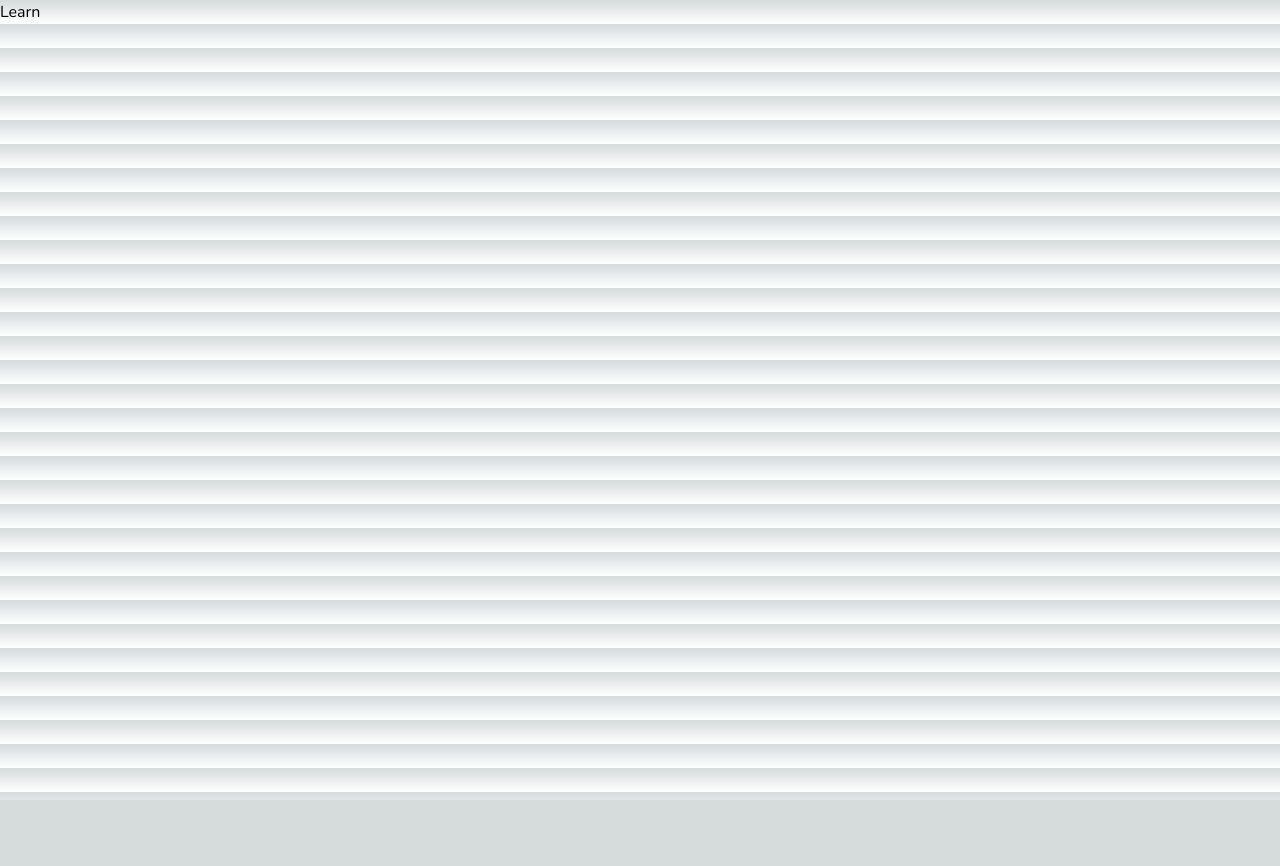
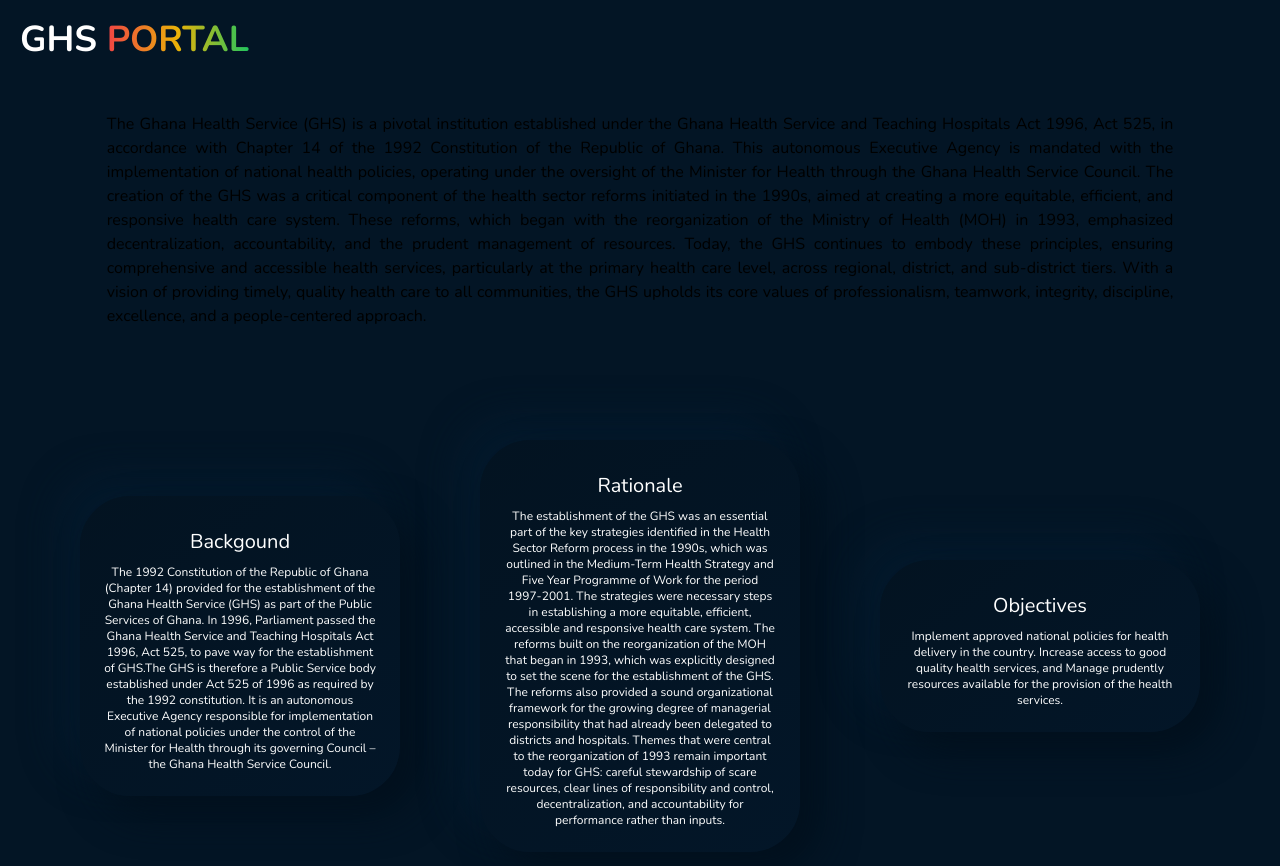
Before and after one commit to Sonnysam/ghs-auth-system, a Next.js app in the folder frontend/: page /learn in a window 1280 px wide. Shown: the top 866 px of the page. Before the commit the page ends 800 px from the top, so only its background shows below. Built offline with nearby package versions, Linux system fonts and the light colour scheme.

Commit message:
Learn more completed

```diff
--- /dev/null
+++ b/frontend/app/learn/learn.css
@@ -0,0 +1,9 @@
+.card {
+    border-radius: 50px;
+    background: linear-gradient(145deg, #031321, #031628);
+    box-shadow:  19px 19px 38px #02101d, -19px -19px 38px #041a2d;
+}
+
+::-webkit-scrollbar {
+    display: none;
+}
--- a/frontend/app/learn/page.tsx
+++ b/frontend/app/learn/page.tsx
@@ -1,8 +1,48 @@
 import React from 'react'
+import './learn.css'
+import Logo from "../../components/Logo";
+import Link from "next/link";
+import { Nunito } from "next/font/google";
+
 
 const Learn = () => {
   return (
-    <div>Learn</div>
+    <div className='bg-[#031525] min-h-screen  flex-column justify-center items-center'>
+        <div className="absolute top-5 left-5">
+                <Link href="/">
+                    <Logo />
+                </Link>
+        </div>
+        <div className='pt-28 w-5/6 flex mx-auto justify-center items-center'>
+            <div className='flex '>
+                <p className='text-justify text-md'>
+                    The Ghana Health Service (GHS) is a pivotal institution established under the Ghana Health Service and Teaching Hospitals Act 1996, Act 525, in accordance with Chapter 14 of the 1992 Constitution of the Republic of Ghana. This autonomous Executive Agency is mandated with the implementation of national health policies, operating under the oversight of the Minister for Health through the Ghana Health Service Council. The creation of the GHS was a critical component of the health sector reforms initiated in the 1990s, aimed at creating a more equitable, efficient, and responsive health care system. These reforms, which began with the reorganization of the Ministry of Health (MOH) in 1993, emphasized decentralization, accountability, and the prudent management of resources. Today, the GHS continues to embody these principles, ensuring comprehensive and accessible health services, particularly at the primary health care level, across regional, district, and sub-district tiers. With a vision of providing timely, quality health care to all communities, the GHS upholds its core values of professionalism, teamwork, integrity, discipline, excellence, and a people-centered approach.
+                </p>
+            </div>
+        </div>
+       <div className='flex items-center justify-evenly py-28'>
+       <div className="card w-1/4">
+            <div className='text-center text-white text-xs p-6'>
+                <p className='text-xl p-2'>Backgound</p>
+                The 1992 Constitution of the Republic of Ghana (Chapter 14) provided for the establishment of the Ghana Health Service (GHS) as part of the Public Services of Ghana. In 1996, Parliament passed the Ghana Health Service and Teaching Hospitals Act 1996, Act 525, to pave way for the establishment of GHS.The GHS is therefore a Public Service body established under Act 525 of 1996 as required by the 1992 constitution. It is an autonomous Executive Agency responsible for implementation of national policies under the control of the Minister for Health through its governing Council – the Ghana Health Service Council.
+            </div>
+        </div>
+        <div className="card w-1/4">
+            <div className='text-center text-white text-xs p-6'>
+                <p className='text-xl p-2'>Rationale</p>
+                The establishment of the GHS was an essential part of the key strategies identified in the Health Sector Reform process in the 1990s, which was outlined in the Medium-Term Health Strategy and Five Year Programme of Work for the period 1997-2001. The strategies were necessary steps in establishing a more equitable, efficient, accessible and responsive health care system. The reforms built on the reorganization of the MOH that began in 1993, which was explicitly designed to set the scene for the establishment of the GHS. The reforms also provided a sound organizational framework for the growing degree of managerial responsibility that had already been delegated to districts and hospitals. Themes that were central to the reorganization of 1993 remain important today for GHS: careful stewardship of scare resources, clear lines of responsibility and control, decentralization, and accountability for performance rather than inputs.
+            </div>
+        </div>
+        <div className="card w-1/4">
+            <div className='text-center text-white text-xs p-6'>
+                <p className='text-xl p-2'>Objectives</p>
+                    Implement approved national policies for health delivery in the country.
+                    Increase access to good quality health services, and
+                    Manage prudently resources available for the provision of the health services.
+            </div>
+        </div>
+       </div>
+    </div>
   )
 }
 
```
